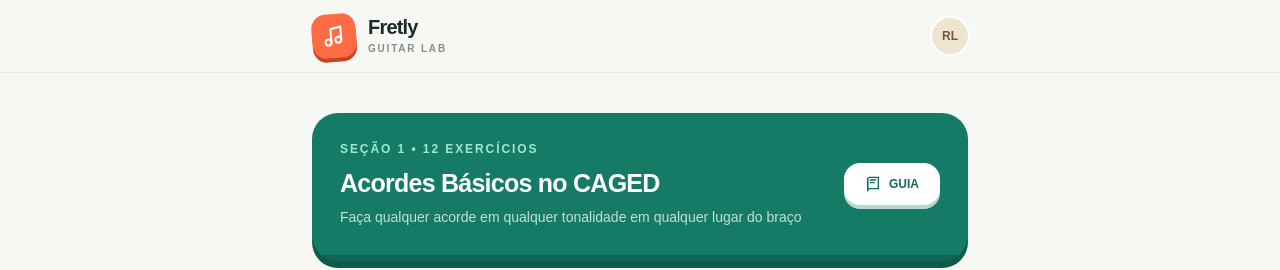
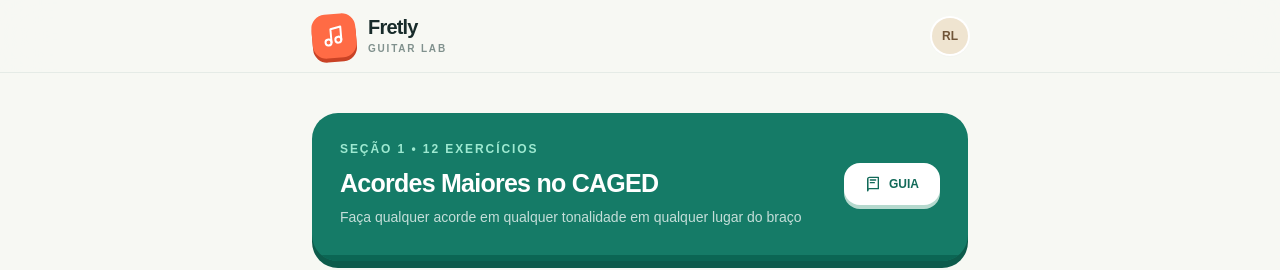
Before and after one commit to viniciuskrause/fretly, a React (Vite) app: page / in a window 1280 px wide. Shown: the top 270 px of the page. Built offline with nearby package versions, Linux system fonts and the light colour scheme.

Commit message:
Section 1 title: Acordes Maiores no CAGED
Co-Authored-By: Claude Opus 5.5 <noreply@anthropic.com>

```diff
--- a/scripts/chords/build-key-lessons.mjs
+++ b/scripts/chords/build-key-lessons.mjs
@@ -14,7 +14,7 @@ import { CYCLE_OF_FOURTHS, formatPosition, fromCaged, shapesUpTheNeck, validate
 const SECTIONS = [
   {
     suffix: "major",
-    title: "Acordes Básicos no CAGED",
+    title: "Acordes Maiores no CAGED",
     subtitle: "Faça qualquer acorde em qualquer tonalidade em qualquer lugar do braço",
     trailTitle: "Fundamentos",
   },
--- a/src/lessons.ts
+++ b/src/lessons.ts
@@ -29,7 +29,7 @@ export type Section = {
 export const sections: Section[] = [
   {
     id: 1,
-    title: "Acordes Básicos no CAGED",
+    title: "Acordes Maiores no CAGED",
     subtitle: "Faça qualquer acorde em qualquer tonalidade em qualquer lugar do braço",
     trailTitle: "Fundamentos",
     lessons: [
```
